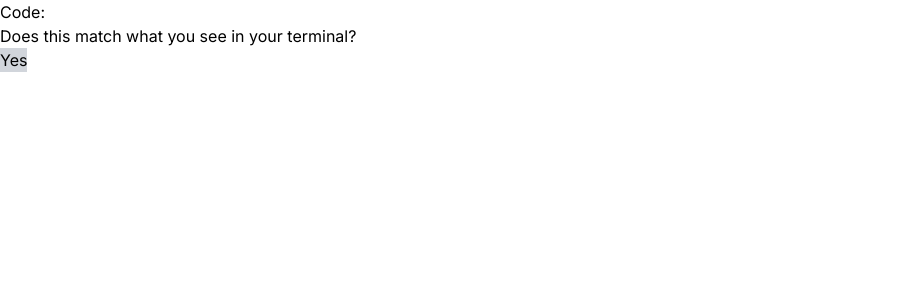
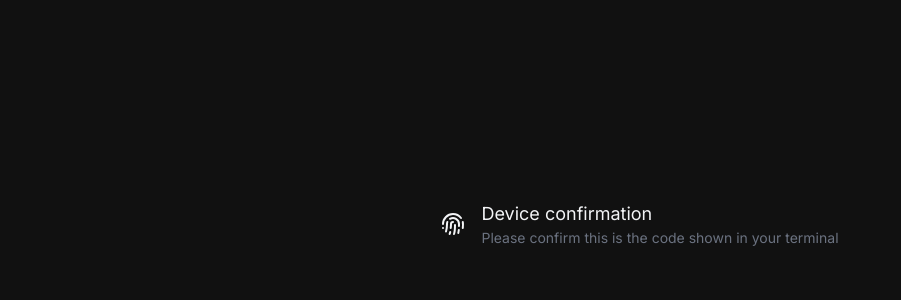
Before and after one commit to domeccleston/unkey-cli, a Next.js app in the folder apps/nextjs/: page /auth/devices in a window 1280 px wide. Shown: the top 300 px of the page, without its empty margins (0-901 px from the left). Built offline with nearby package versions, Linux system fonts and the light colour scheme; no server answers.

Commit message:
implement v1 of code ui

```diff
--- a/apps/nextjs/app/auth/devices/page.tsx
+++ b/apps/nextjs/app/auth/devices/page.tsx
@@ -3,6 +3,8 @@
 import { useUser } from "@clerk/nextjs";
 import { useSearchParams, useRouter } from "next/navigation";
 import { useState } from "react";
+
+import { Fingerprint } from "lucide-react";
 
 export default function Page() {
   const [data, setData] = useState();
@@ -51,14 +53,23 @@ export default function Page() {
   const opts = { code, redirect: _redirect, id: user?.id };
 
   return (
-    <>
-      <div>Code: {code}</div>
+    <div className="bg-[#111] w-full min-h-screen text-gray-100 flex items-center pt-[200px] px-4 flex-col">
+      <div className="flex">
+        <div className="flex justify-center items-center pr-4">
+          <Fingerprint />
+        </div>
+        <div className="flex-col">
+          <h1 className="text-lg">Device confirmation</h1>
+          <p className="text-sm text-gray-500">Please confirm this is the code shown in your terminal</p>
+        </div>
+      </div>
+      {/* <div>Code: {code}</div>
       <p>Does this match what you see in your terminal?</p>
       <button className="bg-gray-300" onClick={() => verify(opts)}>
         Yes
       </button>
       <pre>{JSON.stringify(data)}</pre>
-      <pre>{success ? "Authentication successful." : ""}</pre>
-    </>
+      <pre>{success ? "Authentication successful." : ""}</pre> */}
+    </div>
   );
 }
--- a/apps/nextjs/app/auth/success/page.tsx
+++ /dev/null
@@ -1,3 +0,0 @@
-export default async function SuccessPage() {
-  return <div>Login success</div>;
-}
--- a/apps/nextjs/app/layout.tsx
+++ b/apps/nextjs/app/layout.tsx
@@ -19,7 +19,7 @@ export default function RootLayout({
 }) {
   return (
     <ClerkProvider>
-      <html lang="en">
+      <html lang="en" className="bg-[#111]">
         <body className={inter.className}>{children}</body>
       </html>
     </ClerkProvider>
--- a/apps/nextjs/package.json
+++ b/apps/nextjs/package.json
@@ -11,6 +11,7 @@
   "dependencies": {
     "@clerk/nextjs": "^4.27.1",
     "@unkey/api": "^0.12.0",
+    "lucide-react": "^0.292.0",
     "next": "14.0.3",
     "react": "^18",
     "react-dom": "^18"
```
Also changed, not shown: 2 other files (tests, documents, lock files or other folders).
